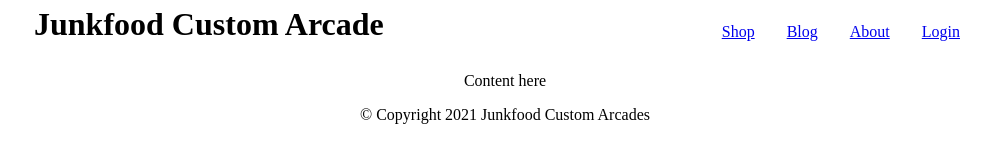
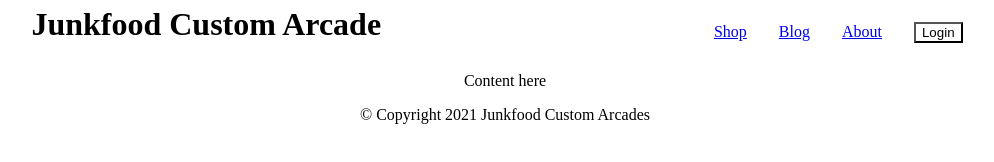
Before and after one commit to garystorey/jfca, a Gatsby site: page / in a window 1280 px wide. Shown: the whole page, without its empty margins (135-1129 px from the left). Built offline with nearby package versions, Linux system fonts and the light colour scheme; Gatsby itself is replaced by a stand-in of ours.

Commit message:
added auth0

```diff
--- a/package.json
+++ b/package.json
@@ -16,9 +16,10 @@
     "test": "npx jest --watchAll"
   },
   "dependencies": {
-    "@garystorey/cssclass": "^1.1.2",
+    "@auth0/auth0-react": "^1.2.0",
     "@mdx-js/mdx": "^1.6.22",
     "@mdx-js/react": "^1.6.22",
+    "classnames": "^2.2.6",
     "gatsby": "^2.26.1",
     "gatsby-image": "^2.9.0",
     "gatsby-plugin-manifest": "^2.10.0",
--- a/src/components/DefaultLayout/index.js
+++ b/src/components/DefaultLayout/index.js
@@ -1,25 +1,22 @@
-import React from 'react'
-import {Link} from 'gatsby'
-import './default.scss';
+import React from "react";
+import { Auth0Provider } from "@auth0/auth0-react";
+import { NavBar } from "../Navbar";
+import "./default.scss";
 
-export const Layout = ({children}) => (
-    <>
-    <header>
-        <h1>Junkfood Custom Arcade</h1>
-        <nav>
-             <ul>
-                 <li><Link to="/">Shop</Link></li>
-                 <li><Link to="/">Blog</Link></li>
-                 <li><Link to="/">About</Link></li>
-                 <li><Link to="/">Login</Link></li>
-             </ul>
-        </nav>
-    </header>
-    <main>
-        {children}
-    </main>
-    <footer>
-        &copy; Copyright 2021 Junkfood Custom Arcades
-    </footer>
-    </>
-)
+export const Layout = ({ children }) => {
+  return (
+    <Auth0Provider
+      domain="dev-oekrcomv.us.auth0.com"
+      clientId="sVEWSZPdgBxdlHqLYeuMJTKH3a8zWydR"
+      redirectUri={window.location.origin}
+      audience="https://dev-oekrcomv.us.auth0.com/api/v2/"
+      scope="read:current_user"
+    >
+      <header>
+          <NavBar />
+      </header>
+      <main>{children}</main>
+      <footer>&copy; Copyright 2021 Junkfood Custom Arcades</footer>
+    </Auth0Provider>
+  );
+};
--- /dev/null
+++ b/src/components/Navbar/index.js
@@ -0,0 +1,33 @@
+import React from "react";
+import { useAuth0 } from "@auth0/auth0-react";
+import { Link } from "gatsby";
+import { Button } from "../../elements";
+
+export const NavBar = () => {
+  const { loginWithRedirect, isAuthenticated,logout } = useAuth0();
+  return (
+    <>
+      <h1>Junkfood Custom Arcade</h1>
+      <nav>
+        <ul className="main">
+          <li>
+            <Link to="/">Shop</Link>
+          </li>
+          <li>
+            <Link to="/">Blog</Link>
+          </li>
+          <li>
+            <Link to="/">About</Link>
+          </li>
+          <li>
+            {isAuthenticated ? (
+              <Button as="primary" onClick={() => logout()}>Logout</Button>
+            ) : (
+              <Button as="primary" onClick={() => loginWithRedirect()}>Login</Button>
+            )}
+          </li>
+        </ul>
+      </nav>
+    </>
+  );
+};
--- a/src/elements/Button/Button.jsx
+++ b/src/elements/Button/Button.jsx
@@ -1,10 +1,10 @@
 import React from 'react'
-import cssclass from '@garystorey/cssclass'
+import classnames from 'classnames'
 import {noop} from '../../utils'
 import './Button.scss'
 
-export const Button = ({as='primary',className,children, type='button', onClick=noop,...props}) => {
-    const classes =cssclass('button',`button-${as}`,className)
+export const Button = ({as='primary',className='',children, type='button', onClick=noop,...props}) => {
+    const classes =classnames('button',`button-${as}`,className)
     return (
         <button {...props} onClick={onClick} type={type} className={classes}>{children}</button>
     )
```
Also changed, not shown: 1 other file.
